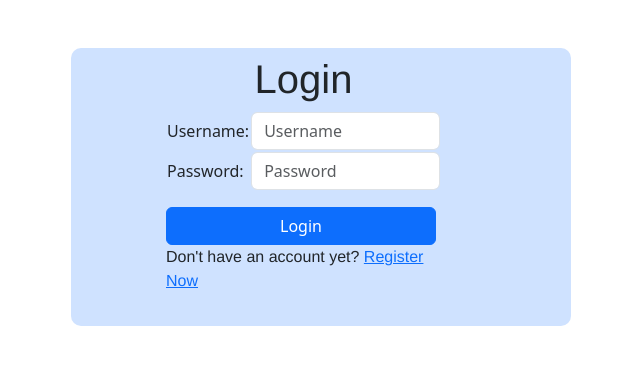
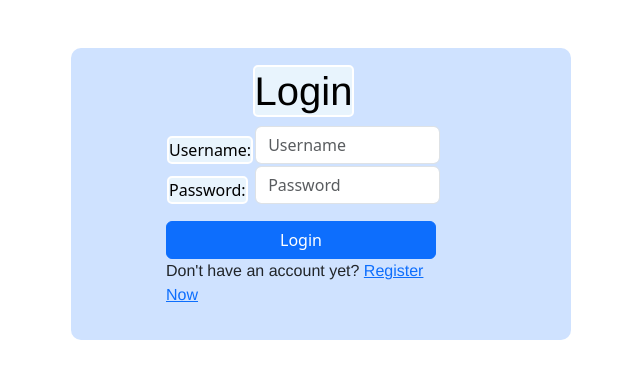
Before and after one commit to gnh374/Medicine_Stock, a Django app: page /login/ in a window 1280 px wide. Shown: the top 379 px of the page, without its empty margins (319-959 px from the left). Run offline with Django 4.2, Linux system fonts and the light colour scheme.

Commit message:
Menyelesaikan Tugas 5

```diff
--- a/main/templates/create_product.html
+++ b/main/templates/create_product.html
@@ -8,7 +8,7 @@
         {% csrf_token %}
         <table>
             <div class=" row add-product-form">
-                <h1 style="text-align: center;background-color:#e8f4fd ;">Add New Product</h1>
+                <h1 class="register-button" style="text-align: center;">Add New Product</h1>
                 {% for field in form %}
                 <div class="col-md-5">
                     <div class="form-group">
@@ -26,7 +26,7 @@
             </div>
             <tr>
                 <td></td>
-                <div class="d-grid gap-3 mt-3" > <td><input class="btn btn-primary" type="submit" name="submit" value="Daftar"/></td>  </div>
+                <div > <td><input class="btn btn-primary d-grid " type="submit" name="submit" value="Daftar"/></td>  </div>
             </tr>
         </table>
     </div>
--- a/main/templates/login.html
+++ b/main/templates/login.html
@@ -8,18 +8,18 @@
 
 <div class ="container mt-5 ml-5 mr-5">
     <div class=" container wrap-login">
-        <div>  <h1 class="string-login ">Login</h1></div>
+        <div>  <h1 class="string-login register-button">Login</h1></div>
         <form method="POST" action="">
             {% csrf_token %}
         <div>
             <table>
                 <tr>
-                    <td >Username: </td>
+                    <td > <label class="register-button"> Username: </label></td>
                     <td><input  type="text" name="username" placeholder="Username" class="form-control"></td>
                 </tr>
 
                 <tr >
-                    <td>Password: </td>
+                    <td> <label class="register-button"> Password:</label> </td>
                     <td><input type="password" name="password" placeholder="Password" class="form-control"></td>
                 </tr>
             </table>
--- a/templates/base.html
+++ b/templates/base.html
@@ -101,6 +101,7 @@
                 border: 2px solid #fff;
                 border-color: white;
                 color: black;
+                border-radius: 5px;
             }
            .register{
 
@@ -138,6 +139,7 @@
             justify-content: center;
             align-content: center;
             text-align: left;
+            padding: 7px 130px 33px 95px;
            }
         </style>
     </head>
```
Also changed, not shown: README.md.
